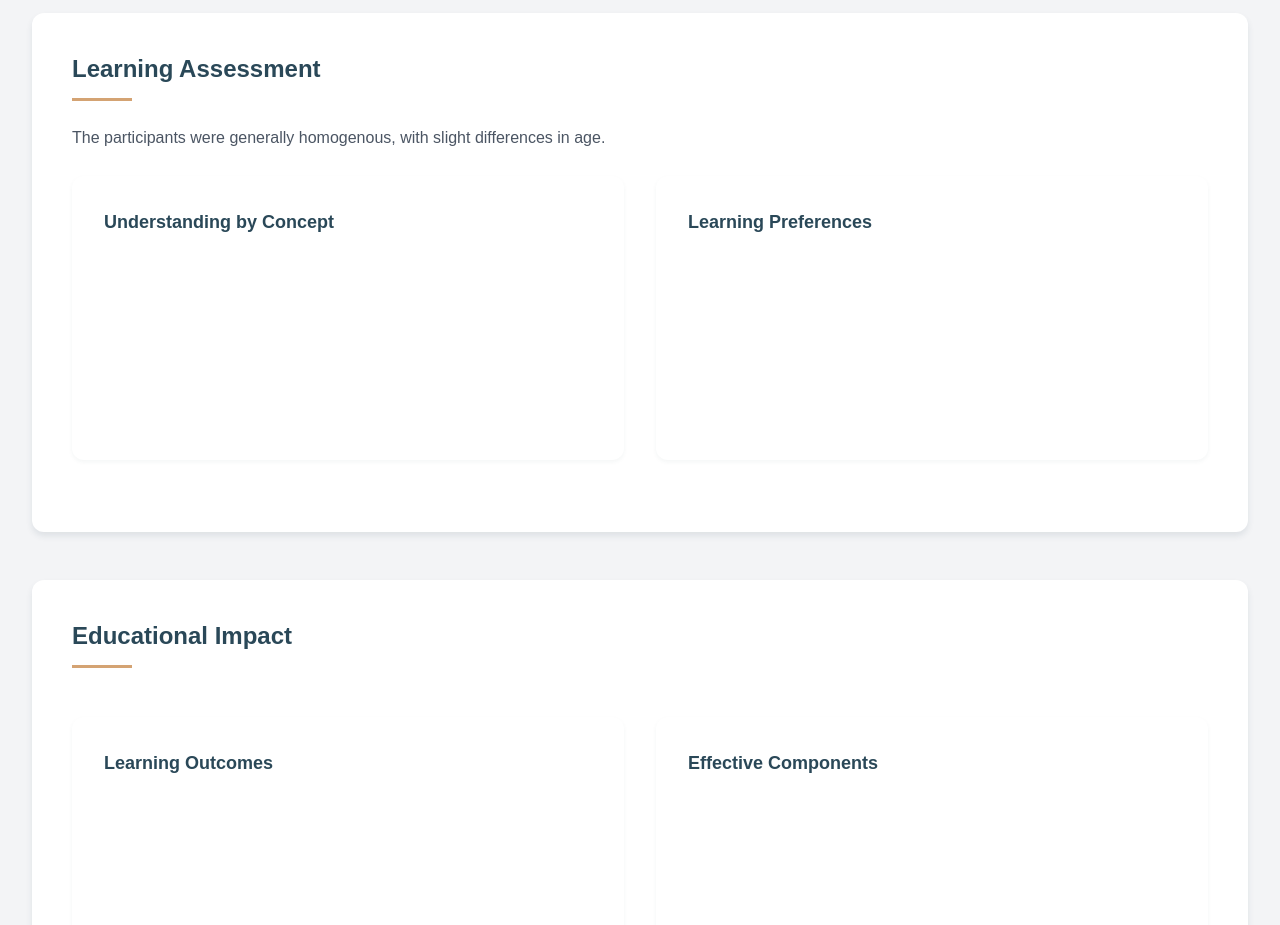
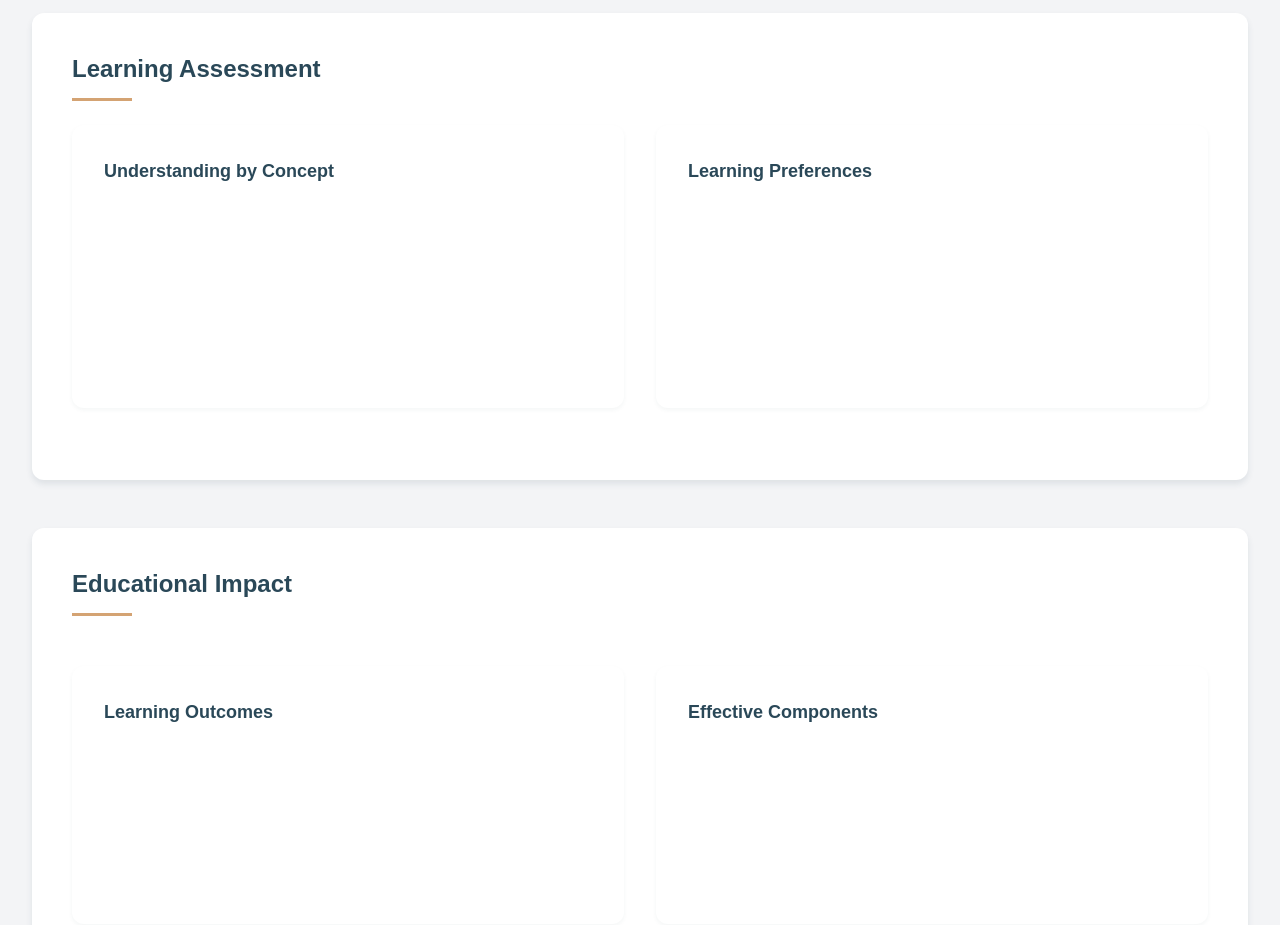
Before and after one commit to Seth-arc/playtest-dashboard, a plain HTML site: page index.html in a window 1280 px wide. Shown: the part 2260-3185 px from the top of the page. Drawn offline with nearby package versions, Linux system fonts and the light colour scheme.

Commit message:
Deploying to gh-pages from @ Seth-arc/playtest-dashboard@0a8dd5443eafaab607f0085981aa9f78bbe7c1c3 🚀

```diff
--- a/index.html
+++ b/index.html
@@ -165,7 +165,6 @@
                 <!-- Learning Assessment Section -->
                 <section id="learning" class="mb-12">
                     <h2 class="text-2xl font-bold text-[#026447] mb-6">Learning Assessment</h2>
-                    <p class="text-gray-600">The participants were generally homogenous, with slight differences in age.</p><br>
                     <div class="grid grid-cols-1 md:grid-cols-2 gap-6">
                         <div class="chart-section">
                             <h3 class="text-lg font-semibold text-[#026447] mb-4">Understanding by Concept</h3><br>
```
